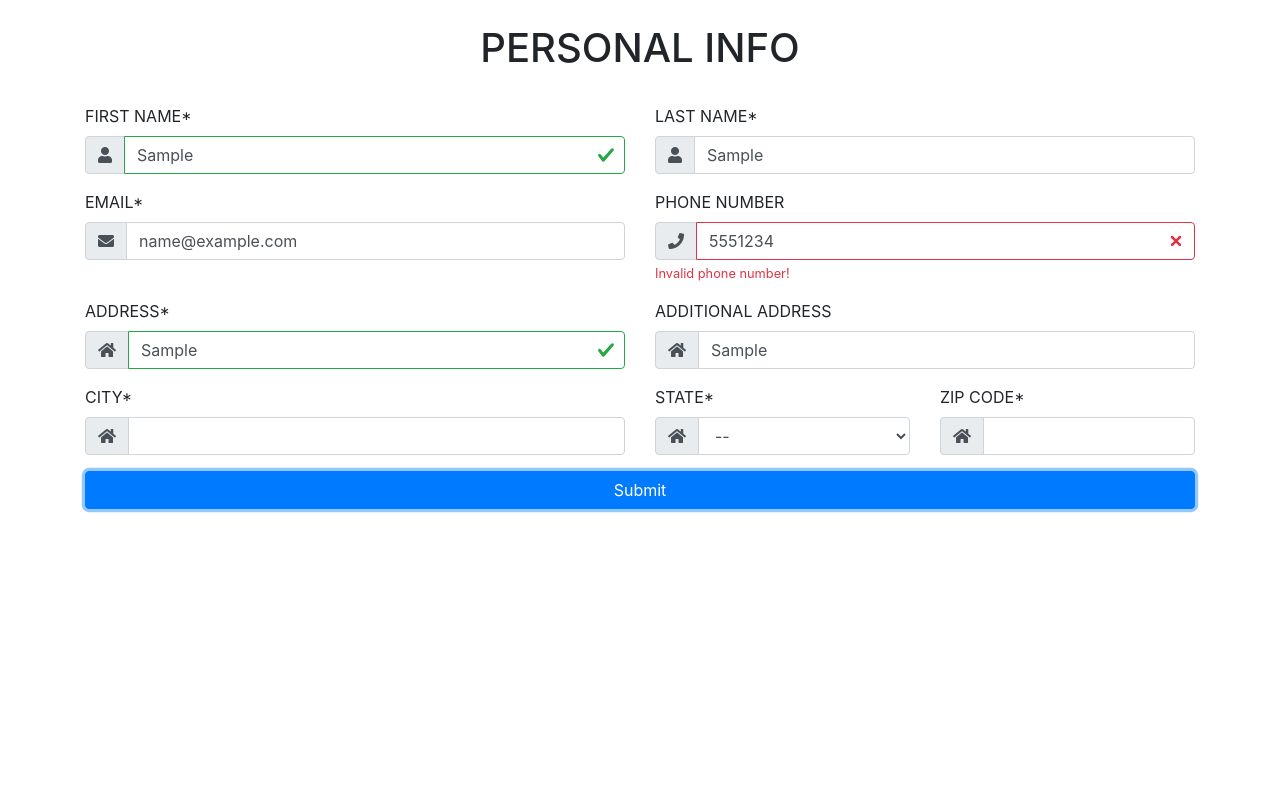
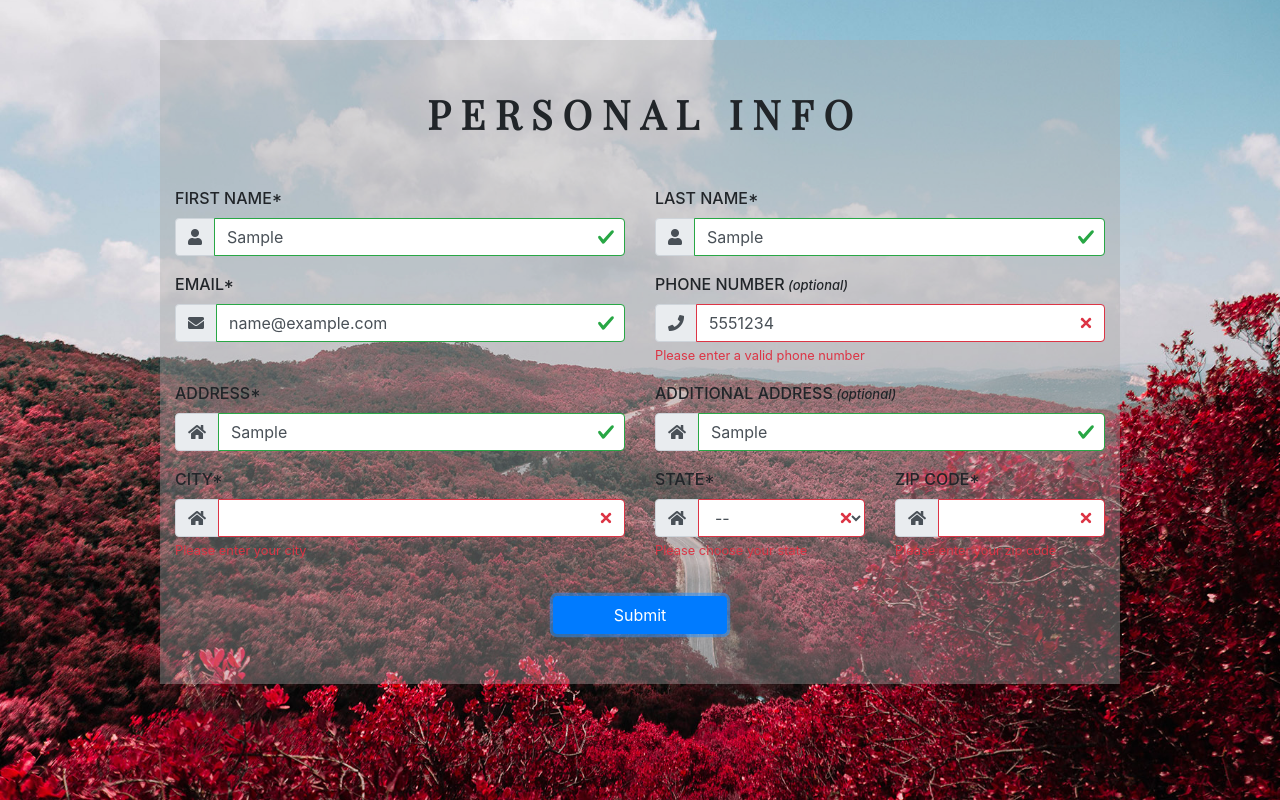
Before and after one commit to monbird/web_form, a plain HTML site: page index.html in a window 1280 px wide. Both pictures are taken after typing "Sample", "Sample", "name@example.com", "5551234", "Sample", "Sample" into the empty fields and a click on the button "Submit". Drawn offline with nearby package versions, Linux system fonts and the light colour scheme.

Commit message:
Improve css: customise Bootstrap, add background image, font awesome, google font. Improve js: improve form validation, add success alert, lama pic, change feedback messages.

```diff
--- a/index.html
+++ b/index.html
@@ -1,22 +1,28 @@
 <!DOCTYPE html>
 <html lang="en">
+
 <head>
     <title>Web form</title>
     <meta charset="utf-8">
     <meta name="viewport" content="width=device-width, initial-scale=1">
+
     <link rel="stylesheet" href="https://maxcdn.bootstrapcdn.com/bootstrap/4.3.1/css/bootstrap.min.css">
+    <link rel="stylesheet" href="https://use.fontawesome.com/releases/v5.7.0/css/all.css"
+        integrity="sha384-lZN37f5QGtY3VHgisS14W3ExzMWZxybE1SJSEsQp9S+oqd12jhcu+A56Ebc1zFSJ" crossorigin="anonymous">
+    <link href="style.css" type="text/css" rel="stylesheet">
+    <link href="https://fonts.googleapis.com/css?family=Playfair+Display+SC&display=swap" rel="stylesheet">
+
     <script src="https://ajax.googleapis.com/ajax/libs/jquery/3.4.1/jquery.min.js"></script>
     <script src="https://cdnjs.cloudflare.com/ajax/libs/popper.js/1.14.7/umd/popper.min.js"></script>
     <script src="https://maxcdn.bootstrapcdn.com/bootstrap/4.3.1/js/bootstrap.min.js"></script>
-  <link rel="stylesheet" href="https://use.fontawesome.com/releases/v5.7.0/css/all.css" integrity="sha384-lZN37f5QGtY3VHgisS14W3ExzMWZxybE1SJSEsQp9S+oqd12jhcu+A56Ebc1zFSJ" crossorigin="anonymous">
-  <script src="https://ajax.googleapis.com/ajax/libs/jquery/3.4.1/jquery.min.js"></script>
-  <script src="./logic.js"></script>
+    <script src="https://ajax.googleapis.com/ajax/libs/jquery/3.4.1/jquery.min.js"> </script> <script
+        src="./logic.js"></script>
 </head>
+
 <body>
-<br>
-<div class="container">
-    <h1 class="text-center">PERSONAL INFO</h1>
-    <br>
+    <div class="container" id="wrapper">
+        <h1 class="text-center">P&nbsp;E&nbsp;R&nbsp;S&nbsp;O&nbsp;N&nbsp;A&nbsp;L&nbsp; &nbsp;I&nbsp;N&nbsp;F&nbsp;O
+        </h1>
         <form id="personal-info-form" action="#">
             <div class="row">
                 <div class="form-group col-md-6">
@@ -27,7 +33,7 @@
                                 <i class="fas fa-user"></i>
                             </span>
                         </div>
-                    <input type="text" class="form-control" id="first_name" name="f_name"  autofocus>
+                        <input type="text" class="form-control" id="first_name" name="f_name" autofocus>
                     </div>
                     <div class="invalid-feedback"></div>
                 </div>
@@ -58,7 +64,7 @@
                     <div class="invalid-feedback"></div>
                 </div>
                 <div class="form-group col-md-6">
-                <label for="phone">PHONE NUMBER</label>
+                    <label for="phone">PHONE NUMBER<span class="optional"> (optional)</span></label>
                     <div class="input-group">
                         <div class="input-group-prepend">
                             <span class="input-group-text">
@@ -84,7 +90,7 @@
                     <div class="invalid-feedback"></div>
                 </div>
                 <div class="form-group col-md-6">
-                <label for="add_address">ADDITIONAL ADDRESS</label>
+                    <label for="add_address">ADDITIONAL ADDRESS<span class="optional"> (optional)</span></label>
                     <div class="input-group">
                         <div class="input-group-prepend">
                             <span class="input-group-text">
@@ -140,9 +146,10 @@
                     <div class="invalid-feedback"></div>
                 </div>
             </div>
-        <button type="submit" class="btn btn-primary btn-block" id="submitButton">Submit</button>
+            <button type="submit" class="btn btn-primary" id="submitButton">Submit</button>
         </form>
+        <img hidden id="lama" src="./lama_pic.jpg" />
     </div>
+</body>
 
-</body>
 </html>
--- a/logic.js
+++ b/logic.js
@@ -1,8 +1,10 @@
-$(document).ready(function() {
-    $("#personal-info-form").submit(function(event) {
+$(document).ready(function () {
+    $("#personal-info-form").submit(function (event) {
+        event.preventDefault(); // powstrzymuje domyslna akcje tego event czyli submit
         var allPassed = formValidation();
-        if (!allPassed) {
-            event.preventDefault();  // powstrzymuje domyslna akcje tego event czyli submit
+        if (allPassed) {
+            $("form").html("<div class='alert alert-dark alert-dismissible'>Thank you! Your details have been <strong>saved</strong>.<button id='closeAlert' type='button' class='close' data-dismiss='alert'>&times;</button></div>");
+            $("#closeAlert").click(showLama);
         }
     });
     $("#first_name").on('keyup', validateFirstName);
@@ -12,31 +14,35 @@ $(document).ready(function() {
     $("#address").on('keyup', validateAddress);
     $("#add_address").on('keyup', validateAddAddress);
     $("#city").on('keyup', validateCity);
-    $("#state").on('keyup', validateState);
+    $("#state").on('change', validateState);
     $("#zip_code").on('keyup', validateZipCode);
 });
 
-var regexLetters = /^[A-Za-z]+$/gi;
-var regexZipCode = /^[0-9]{5}$/gi;
-var regexEmail = /^\S+@\S+\.\S+$/gi;
-var regexTel = /^[0-9]{3}-[0-9]{3}-[0-9]{4}$|^[0-9]{10}$|^\([0-9]{3}\)-[0-9]{3}-[0-9]{4}$|^\+1{1}-[0-9]{10}$|^\+1{1}-[0-9]{3}-[0-9]{3}-[0-9]{4}$/gi;
+var regexLetters = /^[A-Za-z]+$/i;
+var regexZipCode = /^[0-9]{5}$/i;
+var regexEmail = /^\S+@\S+\.\S+$/i;
+var regexTel = /^([0-9]{3}-[0-9]{3}-[0-9]{4}|[0-9]{10}|\([0-9]{3}\)-[0-9]{3}-[0-9]{4}|\+1{1}-[0-9]{10}|\+1{1}-[0-9]{3}-[0-9]{3}-[0-9]{4})$/i;
+
+function showLama() {
+    $("#lama").removeAttr('hidden');
+}
 
 function validateFirstName() {
     var field = $("#first_name");
     var value = field.val();
     var errorContainer = field.closest('.form-group').find('.invalid-feedback');
 
-    if(value.length != 0 && regexLetters.test(value)) {
+    if (value.length != 0 && regexLetters.test(value)) {
         field.removeClass('is-invalid').addClass('is-valid');
         errorContainer.text("").hide();
         return true;
     } else if (value.length == 0) {
         field.removeClass('is-valid').addClass('is-invalid');
-        errorContainer.text("Give me your first name!").show();
+        errorContainer.text("Please enter your first name").show();
         return false;
     } else if (!regexLetters.test(value)) {
         field.removeClass('is-valid').addClass('is-invalid');
-        errorContainer.text("Only letters bitch!").show();
+        errorContainer.text("Invalid format - only letters are accepted").show();
         return false;
     }
 }
@@ -46,17 +52,17 @@ function validateLastName() {
     var value = field.val();
     var errorContainer = field.closest('.form-group').find('.invalid-feedback');
 
-    if(value.length != 0 && regexLetters.test(value)) {
+    if (value.length != 0 && regexLetters.test(value)) {
         field.removeClass('is-invalid').addClass('is-valid');
         errorContainer.text("").hide();
         return true;
     } else if (value.length == 0) {
         field.removeClass('is-valid').addClass('is-invalid');
-        errorContainer.text("Give me your last name!").show();
+        errorContainer.text("Please enter your last name").show();
         return false;
     } else if (!regexLetters.test(value)) {
         field.removeClass('is-valid').addClass('is-invalid');
-        errorContainer.text("Only letters bitch!").show();
+        errorContainer.text("Invalid format - only letters are accepted").show();
         return false;
     }
 }
@@ -66,17 +72,17 @@ function validateEmail() {
     var value = field.val();
     var errorContainer = field.closest('.form-group').find('.invalid-feedback');
 
-    if(value.length != 0 && regexEmail.test(value)) {
+    if (value.length != 0 && regexEmail.test(value)) {
         field.removeClass('is-invalid').addClass('is-valid');
         errorContainer.text("").hide();
         return true;
     } else if (value.length == 0) {
         field.removeClass('is-valid').addClass('is-invalid');
-        errorContainer.text("Give me your email!").show();
+        errorContainer.text("Please enter your email address").show();
         return false;
     } else if (!regexEmail.test(value)) {
         field.removeClass('is-valid').addClass('is-invalid');
-        errorContainer.text("Invalid email format!").show();
+        errorContainer.text("Please enter a valid email address").show();
         return false;
     }
 }
@@ -84,9 +90,10 @@ function validateEmail() {
 function validatePhone() {
     var field = $("#phone");
     var value = field.val();
+
     var errorContainer = field.closest('.form-group').find('.invalid-feedback');
-
-    if(regexTel.test(value)) {
+    var regex_result = regexTel.test(value);
+    if (regex_result) {
         field.removeClass('is-invalid').addClass('is-valid');
         errorContainer.text("").hide();
         return true;
@@ -96,7 +103,7 @@ function validatePhone() {
         return true;
     } else {
         field.removeClass('is-valid').addClass('is-invalid');
-        errorContainer.text("Invalid phone number!").show();
+        errorContainer.text("Please enter a valid phone number").show();
         return false;
     }
 }
@@ -106,13 +113,13 @@ function validateAddress() {
     var value = field.val();
     var errorContainer = field.closest('.form-group').find('.invalid-feedback');
 
-    if(value.length != 0) {
+    if (value.length != 0) {
         field.removeClass('is-invalid').addClass('is-valid');
         errorContainer.text("").hide();
         return true;
     } else {
         field.removeClass('is-valid').addClass('is-invalid');
-        errorContainer.text("What's your address stupid?").show();
+        errorContainer.text("Please enter your address").show();
         return false;
     }
 }
@@ -122,7 +129,7 @@ function validateAddAddress() {
     var value = field.val();
     var errorContainer = field.closest('.form-group').find('.invalid-feedback');
 
-    if(value.length != 0) {
+    if (value.length != 0) {
         field.removeClass('is-invalid').addClass('is-valid');
         errorContainer.text("").hide();
         return true;
@@ -138,17 +145,17 @@ function validateCity() {
     var value = field.val();
     var errorContainer = field.closest('.form-group').find('.invalid-feedback');
 
-    if(value.length != 0 && regexLetters.test(value)) {
+    if (value.length != 0 && regexLetters.test(value)) {
         field.removeClass('is-invalid').addClass('is-valid');
         errorContainer.text("").hide();
         return true;
     } else if (value.length == 0) {
         field.removeClass('is-valid').addClass('is-invalid');
-        errorContainer.text("What's your city?").show();
+        errorContainer.text("Please enter your city").show();
         return false;
     } else if (!regexLetters.test(value)) {
         field.removeClass('is-valid').addClass('is-invalid');
-        errorContainer.text("Only letters are accepted!").show();
+        errorContainer.text("Invalid format - only letters are accepted").show();
         return false;
     }
 }
@@ -158,13 +165,13 @@ function validateState() {
     var value = field.val();
     var errorContainer = field.closest('.form-group').find('.invalid-feedback');
 
-    if(value.length != 0) {
+    if (value.length != 0) {
         field.removeClass('is-invalid').addClass('is-valid');
         errorContainer.text("").hide();
         return true;
     } else {
         field.removeClass('is-valid').addClass('is-invalid');
-        errorContainer.text("Choose your state mother-fucker!").show();
+        errorContainer.text("Please choose your state").show();
         return false;
     }
 }
@@ -174,32 +181,30 @@ function validateZipCode() {
     var value = field.val();
     var errorContainer = field.closest('.form-group').find('.invalid-feedback');
 
-    if(regexZipCode.test(value)) {
+    if (regexZipCode.test(value)) {
         field.removeClass('is-invalid').addClass('is-valid');
         errorContainer.text("").hide();
         return true;
     } else if (value.length == 0) {
         field.removeClass('is-valid').addClass('is-invalid');
-        errorContainer.text("Forgot your zip?").show();
+        errorContainer.text("Please enter your zip code").show();
         return false;
     } else if (!regexZipCode.test(value)) {
         field.removeClass('is-valid').addClass('is-invalid');
-        errorContainer.text("Wrong format. Provide 5 numbers").show();
+        errorContainer.text("Invalid format - zip code must contain 5 numbers").show();
         return false;
     }
 }
 
-
 function formValidation() {
     var pass = validateFirstName();
-    pass = pass && validateLastName();
-    pass = pass && validateEmail();
-    pass = pass & validatePhone();
-    pass = pass & validateAddress();
-    pass = pass && validateAddAddress();
-    pass = pass && validateCity();
-    pass = pass && validateState();
-    pass = pass && validateZipCode();
-
+    pass = validateLastName() && pass;
+    pass = validateEmail() && pass;
+    pass = validatePhone() && pass;
+    pass = validateAddress() && pass;
+    pass = validateAddAddress() && pass;
+    pass = validateCity() && pass;
+    pass = validateState() && pass;
+    pass = validateZipCode() && pass;
     return pass;
 }
--- /dev/null
+++ b/style.css
@@ -0,0 +1,50 @@
+body {
+    margin: 0;
+    background-image: url("./background.jpg");
+    background-position: center;
+    background-repeat: no-repeat;
+    background-size: cover;
+    background-attachment: fixed;
+}
+
+#wrapper {
+    width: 75%;
+    background-color: rgba(170, 170, 170, 0.4);
+    margin-top: 40px;
+    margin-bottom: 30px;
+    padding-bottom: 50px;
+}
+
+label {
+    font-weight: 500;
+}
+
+h1 {
+    font-family: 'Playfair Display SC', serif;
+    font-weight: bold;
+    padding-top: 50px;
+    padding-bottom: 40px;
+}
+
+#noteParagraph {
+    font-size: 13px;
+}
+
+.optional {
+    font-style: italic;
+    font-size: 13px;
+}
+
+#submitButton {
+    display: block;
+    margin: 20px auto 0 auto !important;
+    padding-left: 60px;
+    padding-right: 60px;
+}
+
+#lama {
+    display: block;
+    margin: 0 auto;
+    width: 86%;
+    max-width: 550px;
+}
```
Also changed, not shown: background.jpg (added), lama_pic.jpg (added). Lines whose indentation alone changed are shown as unchanged.
